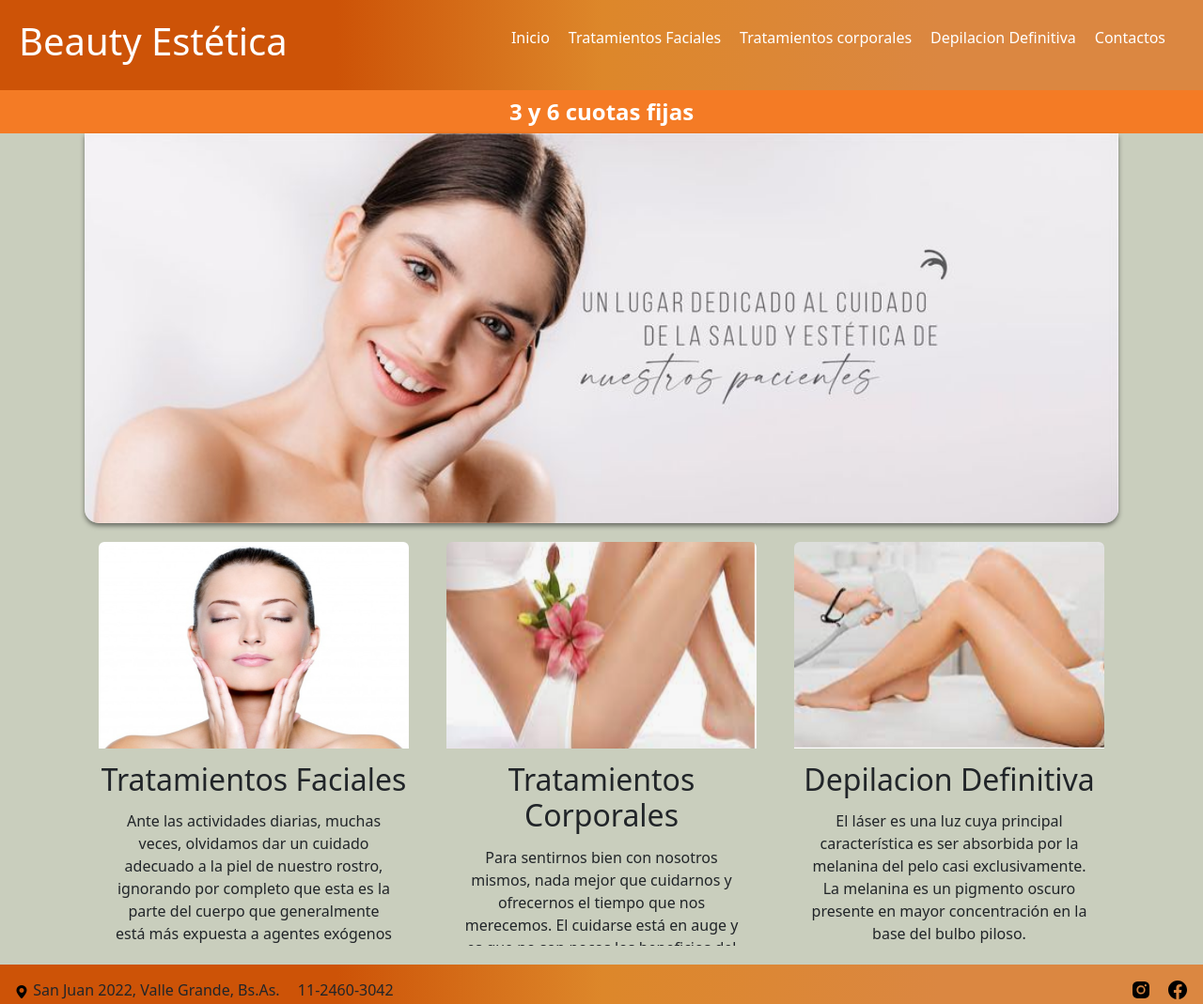
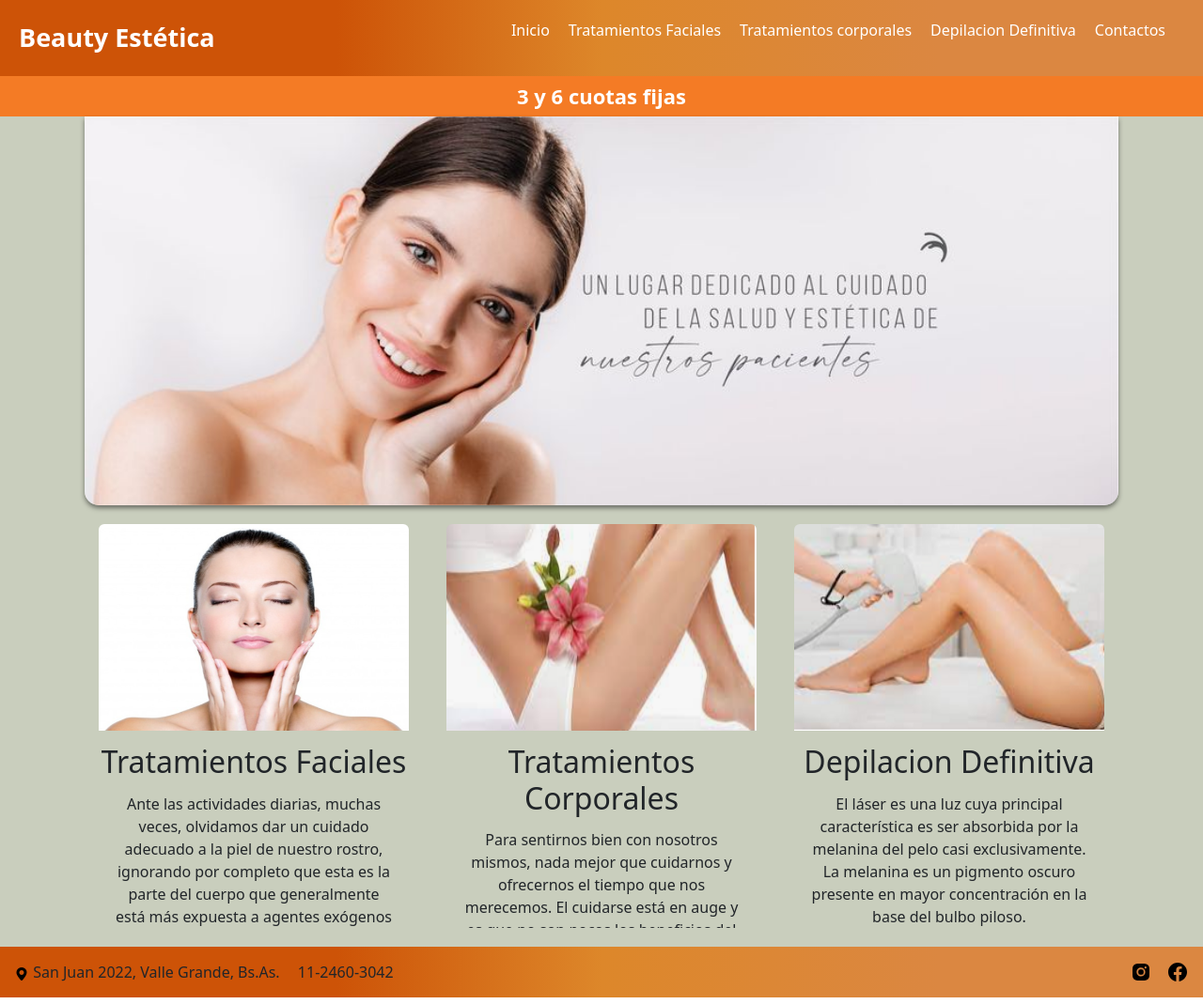
Before and after one commit to Samanta-Evangelista/Proyecto_final, a website: page index.html in a window 1280 px wide. Shown: the top 1069 px of the page at 94% size. Drawn offline with nearby package versions, Linux system fonts and the light colour scheme.

Commit message:
Se reemplaza en header "h1" por "strong" y se modifica el tamano de letra de la class=logo

```diff
--- a/index.html
+++ b/index.html
@@ -28,7 +28,7 @@
 
 <body>
     <header>
-        <h1 class="logo"><a href="./index.html">Beauty Estética</a></h1>
+        <strong class="logo"><a href="./index.html">Beauty Estética</a></strong>
         <nav>
             <ul>
                 <li><a href="./index.html">Inicio</a></li>
--- a/scss/layout/_header.scss
+++ b/scss/layout/_header.scss
@@ -1,6 +1,5 @@
 /* header */
 header {
-  background-color: #64403e;
   background: $gradientBackgroundColor;
   padding: 20px;
   display: flex;
@@ -16,6 +15,7 @@ header {
 
 .logo a {
   @extend .linkReset;
+  font-size: 1.6875rem;
 }
 
 .logo a:hover {
@@ -27,7 +27,7 @@ nav ul {
   /* margin: 0; */
   /* padding: 0; */
   display: flex;
-  /* align-items: center; */
+  // align-items: center;
 }
 
 nav ul li {
--- a/scss/utilities/_mixins.scss
+++ b/scss/utilities/_mixins.scss
@@ -6,6 +6,6 @@
 
 @mixin cuotasParrafo() {
   margin: 0;
-  font-size: 24px;
+  font-size: 1.375rem;
   color: $fontHeaderColor;
 }
```
Also changed, not shown: pages/contactos.html (+1 -1 lines), pages/depilacion_definitiva.html (+1 -1 lines), pages/tratamientos_corporales.html (+1 -1 lines), pages/tratamientos_faciales.html (+1 -1 lines), css/style.css, 1 other file.
